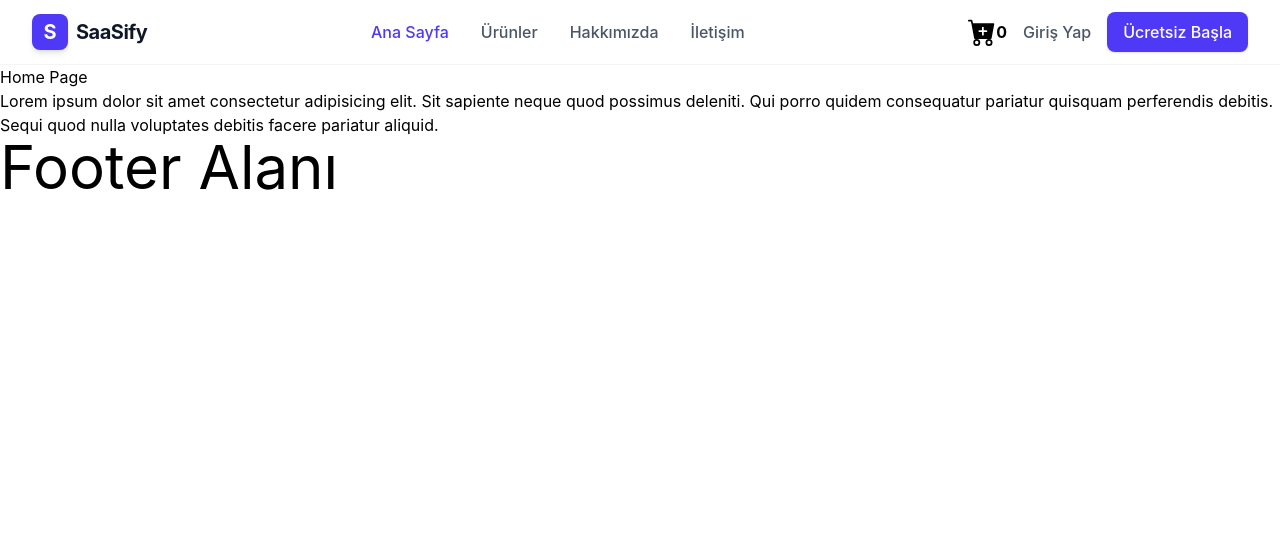
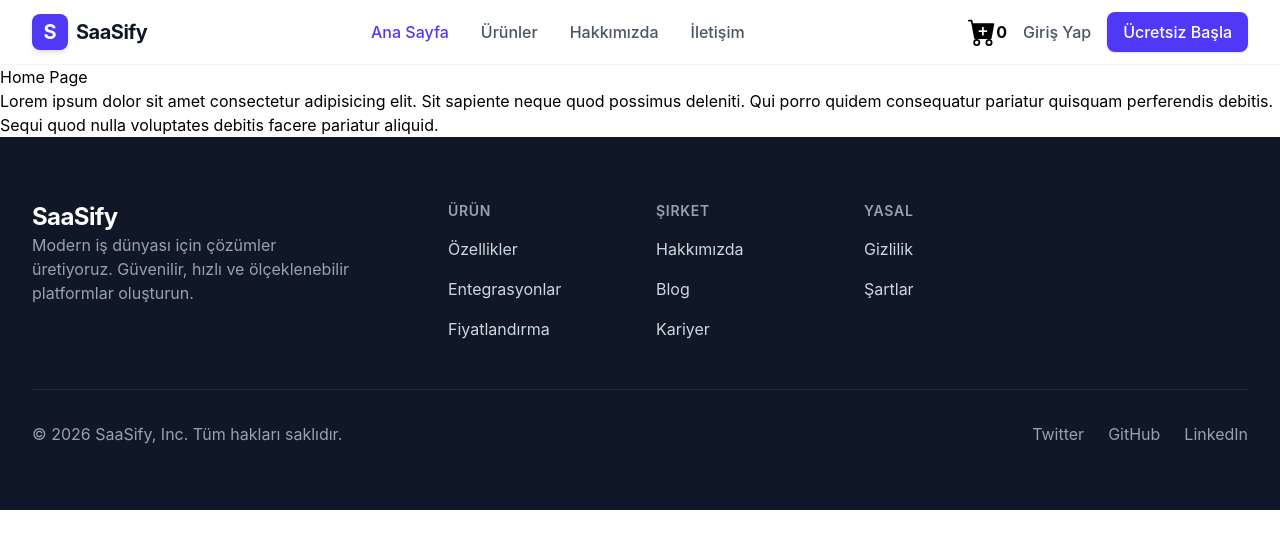
Before and after one commit to eminbasbayan/albaraka-react-egitimi, a React (Vite) app: page / in a window 1280 px wide. Shown: the top 548 px of the page. Built offline with nearby package versions, Linux system fonts and the light colour scheme.

Commit message:
footer alanı

```diff
--- /dev/null
+++ b/src/components/Layout/Footer.jsx
@@ -0,0 +1,65 @@
+const Footer = () => {
+  return (
+    <footer className="bg-gray-900 text-gray-300">
+      <div className="max-w-7xl mx-auto px-4 py-12 sm:px-6 lg:py-16 lg:px-8">
+        <div className="xl:grid xl:grid-cols-3 xl:gap-8">
+
+          {/* Logo ve Hakkında */}
+          <div className="space-y-8 xl:col-span-1">
+            <span className="text-2xl font-bold text-white tracking-tight">SaaSify</span>
+            <p className="text-gray-400 text-base max-w-xs">
+              Modern iş dünyası için çözümler üretiyoruz. Güvenilir, hızlı ve ölçeklenebilir platformlar oluşturun.
+            </p>
+          </div>
+
+          {/* Link Grupları */}
+          <div className="mt-12 grid grid-cols-2 gap-8 xl:mt-0 xl:col-span-2">
+            <div className="md:grid md:grid-cols-2 md:gap-8">
+              <div>
+                <h3 className="text-sm font-semibold text-gray-400 tracking-wider uppercase">Ürün</h3>
+                <ul className="mt-4 space-y-4">
+                  <li><a href="#" className="hover:text-white transition">Özellikler</a></li>
+                  <li><a href="#" className="hover:text-white transition">Entegrasyonlar</a></li>
+                  <li><a href="#" className="hover:text-white transition">Fiyatlandırma</a></li>
+                </ul>
+              </div>
+              <div className="mt-12 md:mt-0">
+                <h3 className="text-sm font-semibold text-gray-400 tracking-wider uppercase">Şirket</h3>
+                <ul className="mt-4 space-y-4">
+                  <li><a href="#" className="hover:text-white transition">Hakkımızda</a></li>
+                  <li><a href="#" className="hover:text-white transition">Blog</a></li>
+                  <li><a href="#" className="hover:text-white transition">Kariyer</a></li>
+                </ul>
+              </div>
+            </div>
+
+            <div className="md:grid md:grid-cols-2 md:gap-8">
+              <div>
+                <h3 className="text-sm font-semibold text-gray-400 tracking-wider uppercase">Yasal</h3>
+                <ul className="mt-4 space-y-4">
+                  <li><a href="#" className="hover:text-white transition">Gizlilik</a></li>
+                  <li><a href="#" className="hover:text-white transition">Şartlar</a></li>
+                </ul>
+              </div>
+            </div>
+          </div>
+        </div>
+
+        {/* Alt Çizgi ve Telif Hakları */}
+        <div className="mt-12 border-t border-gray-800 pt-8 flex flex-col md:flex-row justify-between items-center">
+          <p className="text-base text-gray-400">
+            &copy; {new Date().getFullYear()} SaaSify, Inc. Tüm hakları saklıdır.
+          </p>
+          <div className="flex space-x-6 mt-4 md:mt-0">
+            {/* Sosyal Medya Placeholder */}
+            <span className="text-gray-400 hover:text-white cursor-pointer">Twitter</span>
+            <span className="text-gray-400 hover:text-white cursor-pointer">GitHub</span>
+            <span className="text-gray-400 hover:text-white cursor-pointer">LinkedIn</span>
+          </div>
+        </div>
+      </div>
+    </footer>
+  );
+};
+
+export default Footer;
--- a/src/layouts/MainLayout.jsx
+++ b/src/layouts/MainLayout.jsx
@@ -1,3 +1,4 @@
+import Footer from '../components/Layout/Footer';
 import Header from '../components/layout/Header';
 import { Outlet } from 'react-router';
 
@@ -8,9 +9,7 @@ const MainLayout = () => {
       <section>
         <Outlet />
       </section>
-      <footer className='text-6xl'>
-        Footer Alanı
-      </footer>
+     <Footer />
     </div>
   );
 };
```
